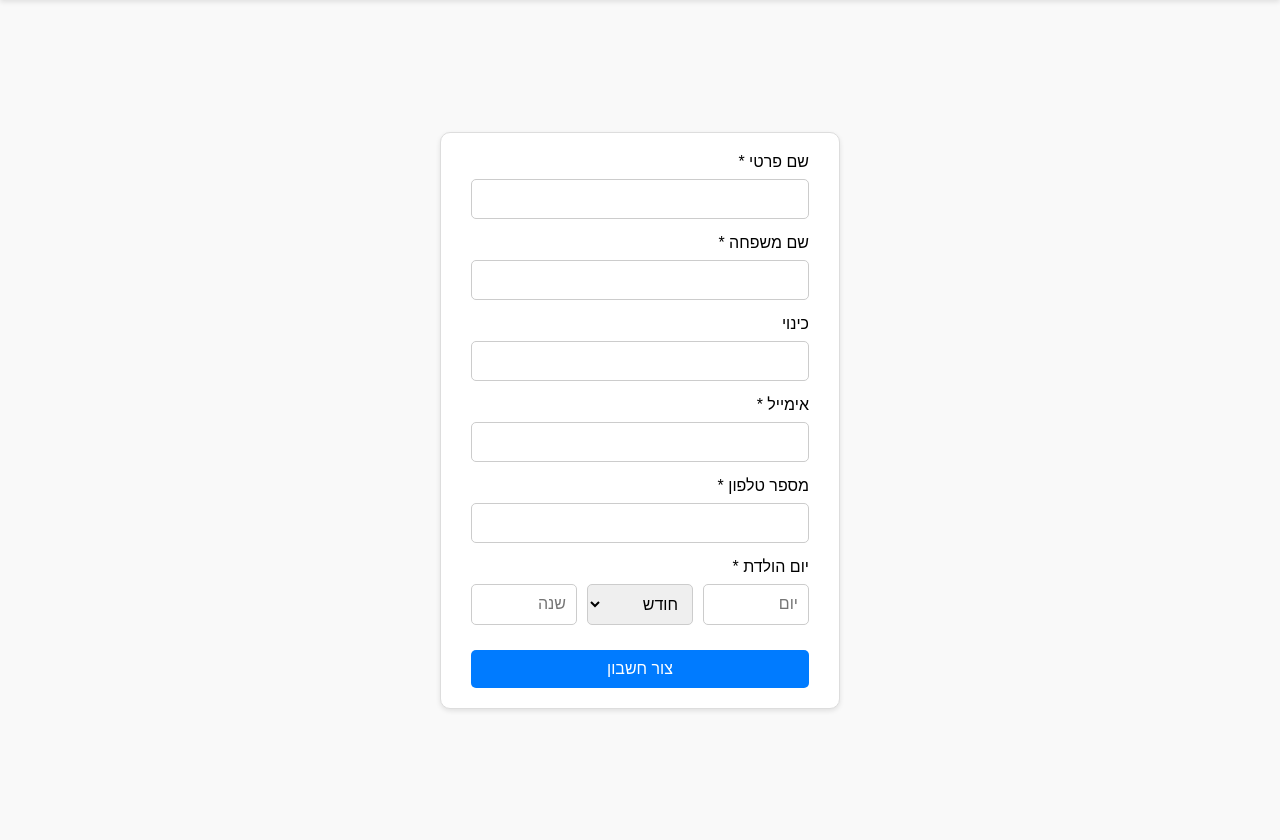
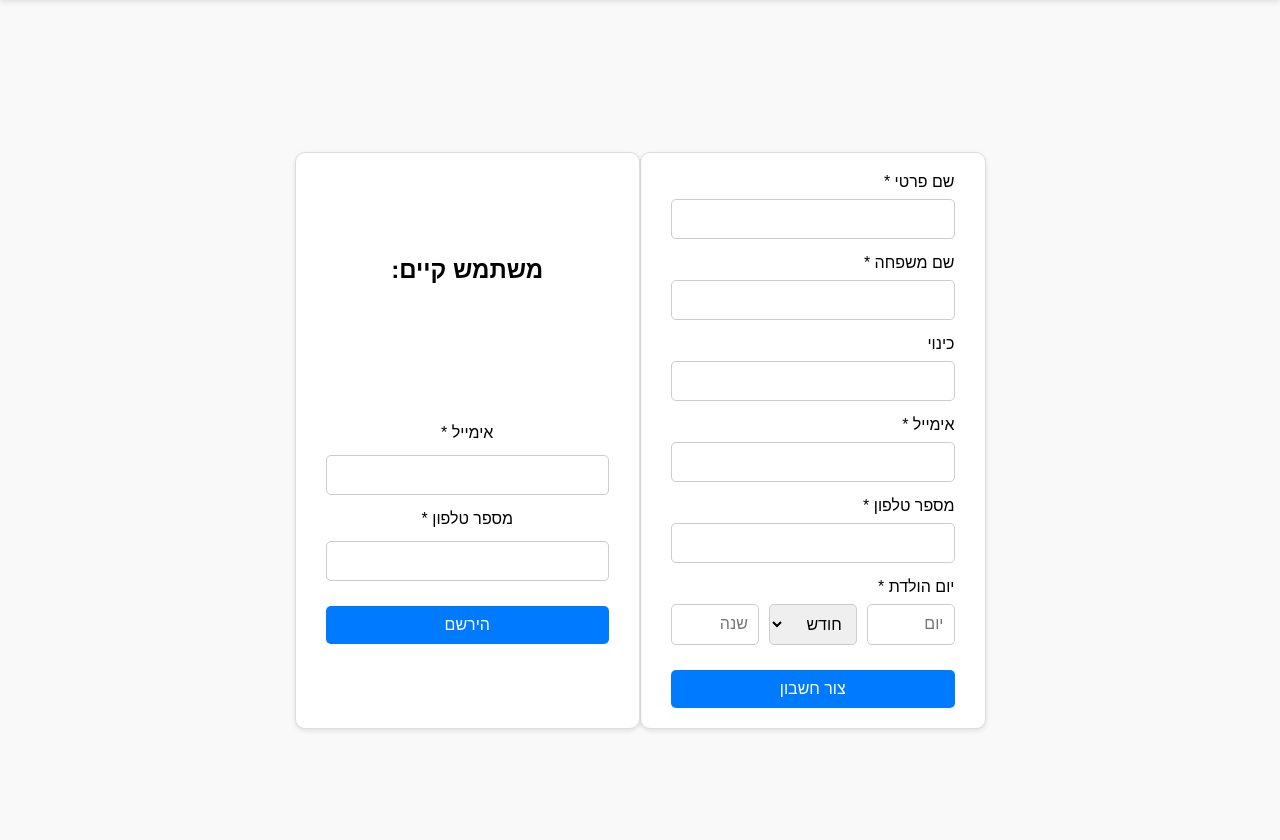
Before and after one commit to barakeyal/Part2Web, a Flask app: page /profile in a window 1280 px wide. Shown: the part 60-900 px from the top of the page. Run offline with Flask 3, Linux system fonts and the light colour scheme; parts of the project's set-up code (start-up, migrations or seed data) failed here and were passed over.

Commit message:
Add files via upload
correct connection to DB

```diff
--- a/Flask Skeleton Project/pages/profile/profile.py
+++ b/Flask Skeleton Project/pages/profile/profile.py
@@ -1,7 +1,7 @@
 from flask import Blueprint
 from flask import render_template, redirect, url_for, request
 from utilities.db.db_manager import dbManager
-
+from db_connector import create_user
 
 
 # homepage blueprint definition
@@ -12,22 +12,6 @@ profile = Blueprint(
     static_url_path='/profile',
     template_folder='templates'
 )
-
-import os
-import pymongo
-from pymongo.mongo_client import MongoClient
-from pymongo.server_api import ServerApi
-
-# get your uri from .env file
-uri = os.environ.get('DB_URI')
-
-# create cluster
-cluster = MongoClient('mongodb+srv://barakeyal100:sOcTBmPZ7lCAdBx0@web-project-cluster.uiphk.mongodb.net/', server_api=ServerApi('1'))
-
-# get all dbs and collestions that needed
-mydatabase = cluster['mydatabase']
-user_col = mydatabase['users']
-
 
 # Routes
 @profile.route('/profile', methods = ['GET','POST'])
@@ -42,15 +26,7 @@ def index():
         birth_day = request.form['day']
         birth_month = request.form['month']
         birth_year = request.form['year']
-        my_dict = {"First_Name:":first_name,
-            "Last_Name":last_name,
-            "Nickname":nickname,
-            "Email":email,
-            "Phone Number": phone_number,
-            "Birth_Day":birth_day,
-            "Birth_Month":birth_month,
-            "Birth_Year":birth_year}
-        user_col.insert_one(my_dict)
+        create_user(first_name,last_name,nickname,email,phone_number,birth_day,birth_month, birth_year)
         return render_template('profile.html',
             first_name = first_name,
             last_name = last_name,
--- a/Flask Skeleton Project/pages/profile/static/css/profile.css
+++ b/Flask Skeleton Project/pages/profile/static/css/profile.css
@@ -284,6 +284,16 @@ header nav a {
     color: white;
     text-decoration: none;
 }
-span {
-    direction: ltr;
+.form-holder {
+    display: flex;
 }
+.signin-form{
+    display: flex;
+    align-items: center;
+    flex-wrap: wrap;
+    justify-content: center;
+    flex-direction: column;
+}
+h2 {
+    padding-bottom: 5em;
+}
--- a/Flask Skeleton Project/pages/profile/templates/profile.html
+++ b/Flask Skeleton Project/pages/profile/templates/profile.html
@@ -7,7 +7,9 @@
 {% endblock %}
 
 {% block page_body_main_content %}
+</main>
 <section class="registration-section">
+    <div class="form-holder">
     <form action="/profile" method="POST" onsubmit=" validateForm(event)">
         <label for="first-name">שם פרטי *</label>
         <span id="first-name-error" class="error-message"></span>
@@ -53,6 +55,19 @@
 
         <button type="submit" class="btn-primary">צור חשבון</button>
     </form>
+    <form action="/profile" method="POST" onsubmit=" validateForm(event)" class="signin-form">
+        <h2>משתמש קיים:</h2>
+        <label for="email">אימייל *</label>
+        <span id="email-error" class="error-message"></span>
+        <input type="email" id="email" name="email" required>
+
+        <label for="phone-number">מספר טלפון *</label>
+        <span id="phone-number-error" class="error-message"></span>
+        <input type="tel" id="phone-number" name="phone-number" required>
+
+        <button type="submit" class="btn-primary"> הירשם</button>
+    </form>
+</div>
 </section>
 </main>
 {% endblock %}
```
Also changed, not shown: Flask Skeleton Project/db_connector.py (added, +35 -0 lines), Flask Skeleton Project/pages/catalog/catalog.py (+6 -5 lines), Flask Skeleton Project/pages/contact/contact.py (+2 -16 lines).
